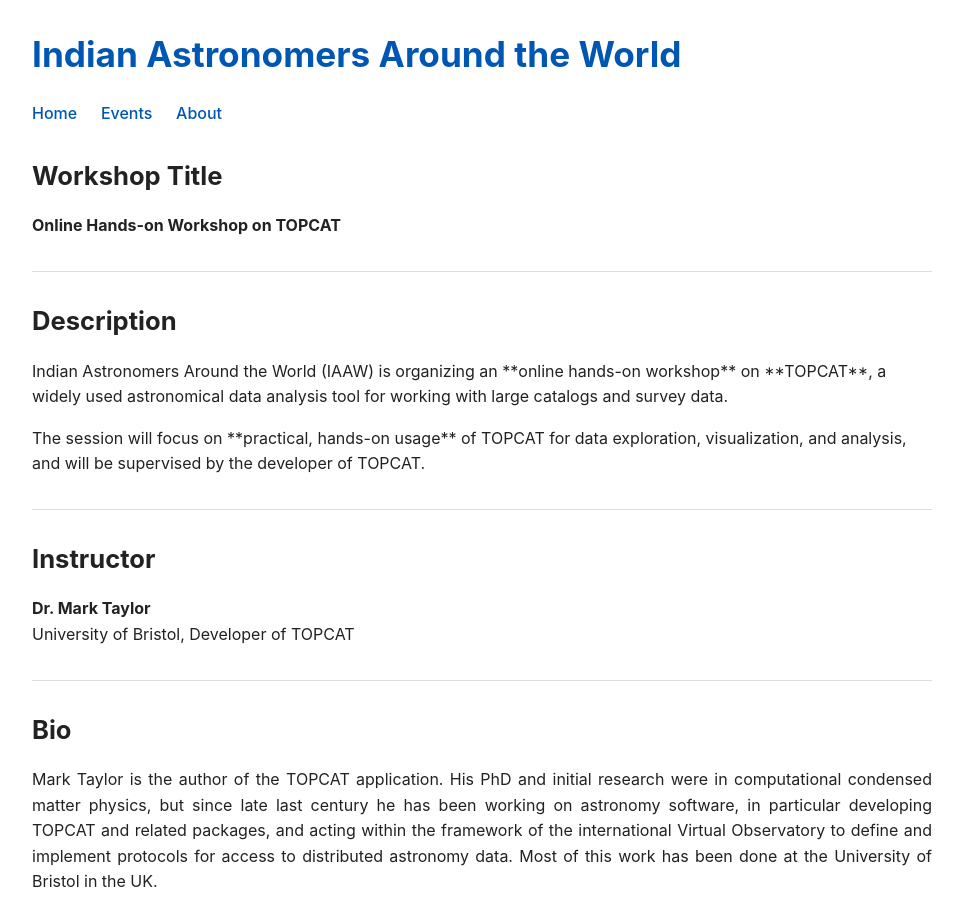
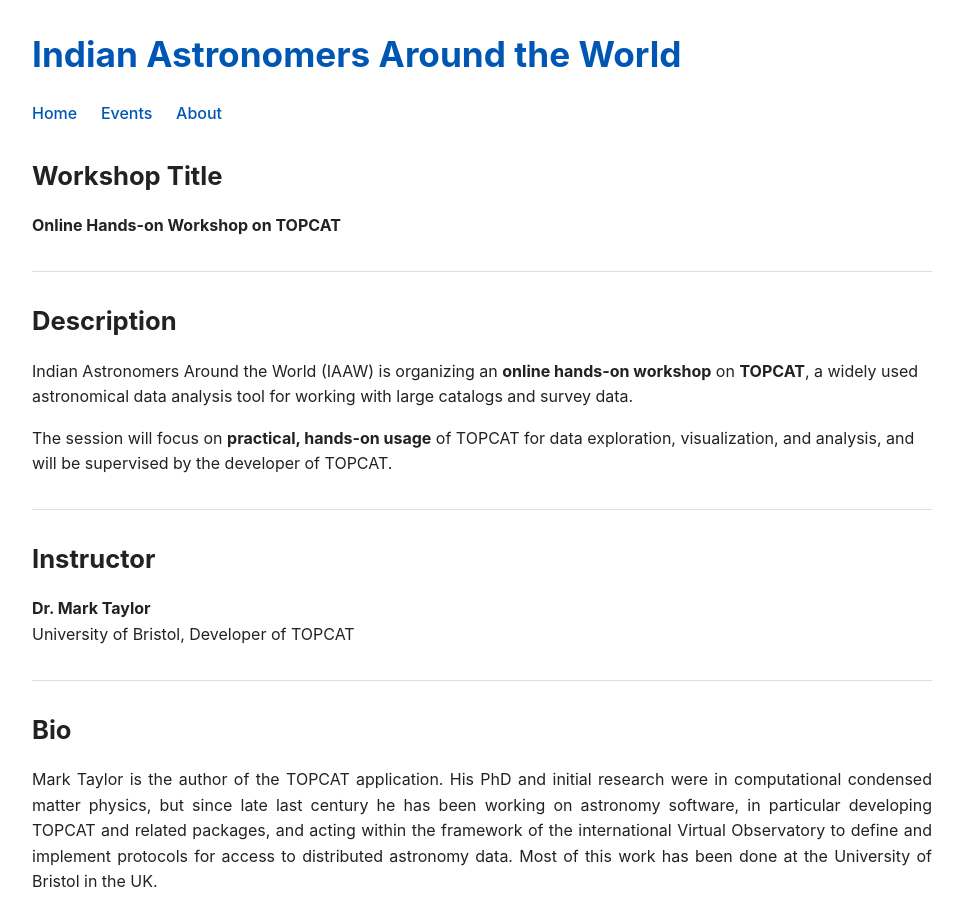
Before and after one commit to indianastronomers/indianastronomers.github.io, a Jekyll site: the page built from events/2026-01-15-workshop-topcat.md, in a window 1280 px wide and 900 px high. Shown: the whole window, without its empty margins (158-1121 px from the left). Built offline with Jekyll 4.4.1, drawn with Linux system fonts in a browser that asks for light colours.

```diff
--- a/events/2026-01-15-workshop-topcat.md
+++ b/events/2026-01-15-workshop-topcat.md
@@ -15,11 +15,11 @@ summary: Online hands-on workshop on TOPCAT for astronomical data exploration an
 ## Description
 
 <p>
-Indian Astronomers Around the World (IAAW) is organizing an **online hands-on workshop** on **TOPCAT**, a widely used astronomical data analysis tool for working with large catalogs and survey data.
+Indian Astronomers Around the World (IAAW) is organizing an <b>online hands-on workshop</b> on <b>TOPCAT</b>, a widely used astronomical data analysis tool for working with large catalogs and survey data.
 </p>
 
 <p>
-The session will focus on **practical, hands-on usage** of TOPCAT for data exploration, visualization, and analysis, and will be supervised by the developer of TOPCAT.
+The session will focus on <b>practical, hands-on usage</b> of TOPCAT for data exploration, visualization, and analysis, and will be supervised by the developer of TOPCAT.
 </p>
 ---
 
```
